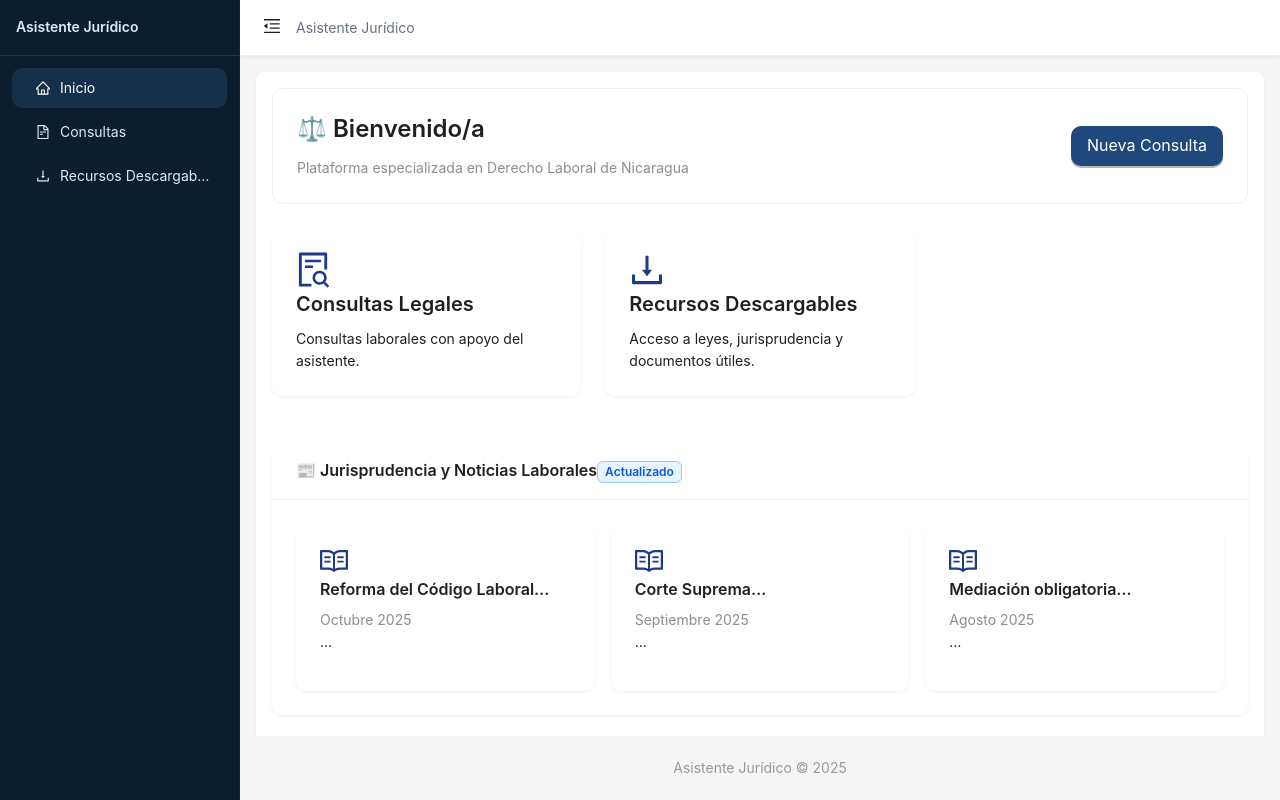
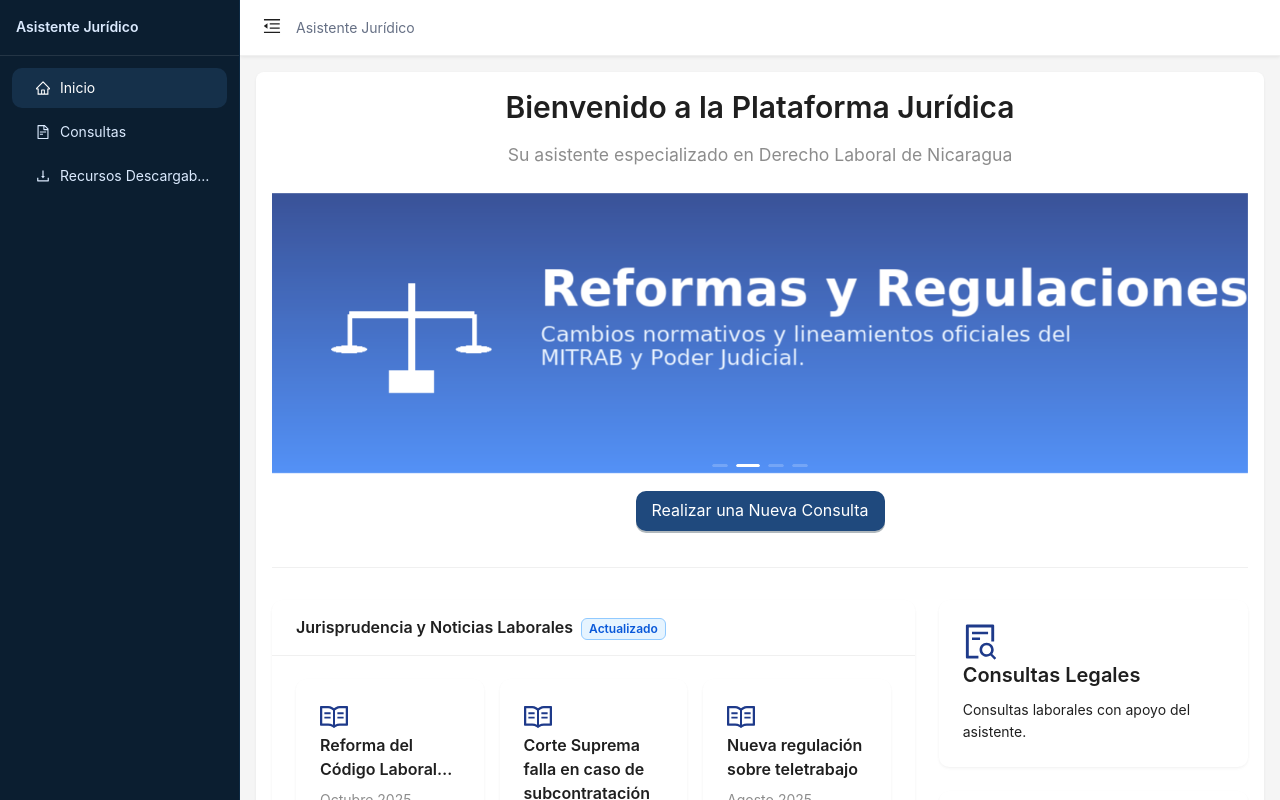
Before and after one commit to Dar29/AJED, a React (Vite) app: page / in a window 1280 px wide. Built offline with nearby package versions, Linux system fonts and the light colour scheme.

Commit message:
feat: implementacion de chat con asistente y cambios visuales

```diff
--- a/src/app/layout/AppLayout.tsx
+++ b/src/app/layout/AppLayout.tsx
@@ -66,15 +66,6 @@ export default function AppLayout() {
               <Outlet />
             </div>
           </Content>
-          <Footer
-            style={{
-              textAlign: "center",
-              color: "#999",
-              flexShrink: 0,
-            }}
-          >
-            Asistente Jurídico © {new Date().getFullYear()}
-          </Footer>
         </Layout>
       </Layout>
     </ConfigProvider>
--- a/src/features/consultas/ConsultasContainer.tsx
+++ b/src/features/consultas/ConsultasContainer.tsx
@@ -32,7 +32,9 @@ export default function ConsultasContainer() {
 
       {/* FILA PRINCIPAL: Form (izq) + Asistente/Chat (der) */}
       <Row gutter={[24, 24]} align="top">
-        <Col xs={24} md={14} lg={14}>
+        {/* IZQUIERDA: Formulario de Consulta */}
+        <Col xs={24} md={10} lg={10}>
+          <div style={{ display: "flex", flexDirection: "column", gap: 24 }}>
             <ConsultaForm
               form={form}
               onSubmit={(values) => {
@@ -40,25 +42,18 @@ export default function ConsultasContainer() {
                 ai.start(values); // dispara la IA (mock por ahora)
               }}
             />
+            {ai.result && <AIClarifyChat context={ai.result} />}
+          </div>
         </Col>
 
         {/* DERECHA: Asistente + Chat (apilados) */}
-        <Col xs={24} md={10} lg={10}>
-          <div
-            style={{
-              display: "flex",
-              flexDirection: "column",
-              gap: 24,
-            }}
-          >
+        <Col xs={24} md={14} lg={14}>
           <AIAnalysisPanel
             loading={ai.loading}
             error={ai.error}
             result={ai.result}
             onRegenerate={() => ai.start(form.getFieldsValue())}
           />
-            {ai.result && <AIClarifyChat context={ai.result} />}
-          </div>
         </Col>
       </Row>
     </Space>
--- a/src/features/consultas/components/AI-clarify-chat.tsx
+++ b/src/features/consultas/components/AI-clarify-chat.tsx
@@ -23,23 +23,36 @@ export default function AIClarifyChat({
   const [sending, setSending] = useState(false);
 
   const send = async () => {
-    if (!text.trim()) return;
+    if (!text.trim() || !context) return;
     const q = text.trim();
     setMsgs((prev) => [...prev, { role: "user", content: q }]);
     setText("");
     setSending(true);
 
-    // ⚠️ MOCK: luego llamas a tu endpoint /chat con {q, context}
-    await new Promise((r) => setTimeout(r, 800));
-    const a =
-      `Según la resolución propuesta: “${context?.resolucion.decision}”. ` +
-      `La base principal fue ${context?.jurisprudencia?.[0]?.nombre}. ` +
-      `Si necesitas impugnar, podemos preparar un escrito enfatizando ${context?.jurisprudencia?.[0]?.extracto?.slice(
-        0,
-        90
-      )}…`;
-    setMsgs((prev) => [...prev, { role: "assistant", content: a }]);
-    setSending(false);
+    try {
+      const response = await fetch("http://localhost:8000/api/chat", {
+        method: "POST",
+        headers: {
+          "Content-Type": "application/json",
+        },
+        body: JSON.stringify({
+          question: q,
+          context: context,
+        }),
+      });
+
+      if (!response.ok) {
+        throw new Error("Error al conectar con el asistente. Inténtalo de nuevo.");
+      }
+
+      const result = await response.json();
+      setMsgs((prev) => [...prev, { role: "assistant", content: result.answer }]);
+    } catch (error) {
+      const errorMsg = error instanceof Error ? error.message : "Error desconocido.";
+      setMsgs((prev) => [...prev, { role: "assistant", content: `Error: ${errorMsg}` }]);
+    } finally {
+      setSending(false);
+    }
   };
 
   return (
--- a/src/features/inicio/InicioContainer.tsx
+++ b/src/features/inicio/InicioContainer.tsx
@@ -1,40 +1,60 @@
-import { Space } from "antd";
+import { Row, Col, Space, Button, Divider } from "antd";
 import HeaderWelcome from "./components/header-welcome";
 import QuickActions from "./components/quick-actions";
 import NewsJurisprudencia from "./components/news-jurisprudencia";
 import { useNavigate } from "react-router-dom";
+import BannersCarrusel from "./components/banners-carrusel"; // Importar el carrusel
 
 export default function InicioContainer() {
   const noticias = [
     {
       titulo: "Reforma del Código Laboral…",
       fecha: "Octubre 2025",
-      resumen: "…",
+      resumen: "Análisis de las últimas modificaciones y su impacto.",
     },
-    { titulo: "Corte Suprema…", fecha: "Septiembre 2025", resumen: "…" },
-    { titulo: "Mediación obligatoria…", fecha: "Agosto 2025", resumen: "…" },
+    {
+      titulo: "Corte Suprema falla en caso de subcontratación",
+      fecha: "Septiembre 2025",
+      resumen: "Implicaciones para empleadores y trabajadores.",
+    },
+    {
+      titulo: "Nueva regulación sobre teletrabajo",
+      fecha: "Agosto 2025",
+      resumen: "Derechos y obligaciones en la modalidad a distancia.",
+    },
   ];
 
   const navigate = useNavigate();
 
-  // 3. Crear funciones de manejo de clics
   const handleLegalConsultsClick = () => {
-    // Redirecciona a la ruta '/consultas-legales'
     navigate("/consultas");
   };
 
   return (
-    <Space direction="vertical" size="large" className="w-full">
+    <Space direction="vertical" size="small" className="w-full">
       <HeaderWelcome
-        title="⚖️ Bienvenido/a"
-        subtitle="Plataforma especializada en Derecho Laboral de Nicaragua"
-        ctaLabel="Nueva Consulta"
-        onCta={() => {
-          handleLegalConsultsClick();
-        }}
+        title="Bienvenido a la Plataforma Jurídica"
+        subtitle="Su asistente especializado en Derecho Laboral de Nicaragua"
       />
-      <QuickActions /> {/* 3 tarjetas: Consultas, Usuarios, Ajustes */}
-      <NewsJurisprudencia noticias={noticias} /> {/* tarjetas de noticias */}
+
+      <BannersCarrusel />
+
+      <div style={{ textAlign: "center", margin: "4px 0" }}>
+        <Button type="primary" size="large" onClick={handleLegalConsultsClick}>
+          Realizar una Nueva Consulta
+        </Button>
+      </div>
+
+      <Divider />
+
+      <Row gutter={[24, 24]} align="start">
+        <Col xs={24} lg={16}>
+          <NewsJurisprudencia noticias={noticias} />
+        </Col>
+        <Col xs={24} lg={8}>
+          <QuickActions />
+        </Col>
+      </Row>
     </Space>
   );
 }
--- /dev/null
+++ b/src/features/inicio/components/banners-carrusel.tsx
@@ -0,0 +1,32 @@
+// src/features/inicio/components/banners-carrusel.tsx
+import { Carousel, Image } from "antd"; // Import Typography
+import banner1 from "@/features/inicio/assets/banner_01.png";
+import banner2 from "@/features/inicio/assets/banner_02.png";
+import banner3 from "@/features/inicio/assets/banner_03.png";
+import banner4 from "@/features/inicio/assets/banner_04.png";
+
+const banners = [banner1, banner2, banner3, banner4];
+
+export default function BannersCarrusel() {
+  return (
+    <Carousel
+      autoplay
+      autoplaySpeed={3000}
+      dotPosition="bottom"
+      effect="fade"
+      className="shadow-lg rounded-lg overflow-hidden mb-6"
+      style={{ maxWidth: "1000px", margin: "0 auto" }}
+    >
+      {banners.map((banner, index) => (
+        <div key={index}>
+          <Image
+            src={banner}
+            alt={`Banner ${index + 1}`}
+            preview={false}
+            style={{ width: "100%", height: "280px", objectFit: "cover" }}
+          />
+        </div>
+      ))}
+    </Carousel>
+  );
+}
--- a/src/features/inicio/components/header-welcome.tsx
+++ b/src/features/inicio/components/header-welcome.tsx
@@ -1,33 +1,22 @@
-// src/features/inicio/components/HeaderWelcome.tsx
-import { Card, Row, Col, Typography, Button } from "antd";
+// src/features/inicio/components/header-welcome.tsx
+import { Typography } from "antd";
 const { Title, Text } = Typography;
 
 export default function HeaderWelcome({
   title,
   subtitle,
-  ctaLabel,
-  onCta,
 }: {
   title: string;
   subtitle: string;
-  ctaLabel: string;
-  onCta: () => void;
 }) {
   return (
-    <Card className="mb-0 bg-white shadow-sm border border-gray-200">
-      <Row align="middle" justify="space-between">
-        <Col>
-          <Title level={3} className="text-blue-800 mb-0">
-            {title}
-          </Title>
-          <Text type="secondary">{subtitle}</Text>
-        </Col>
-        <Col>
-          <Button type="primary" size="large" onClick={onCta}>
-            {ctaLabel}
-          </Button>
-        </Col>
-      </Row>
-    </Card>
+    <div style={{ textAlign: "center", marginBottom: "16px" }}>
+      <Title level={2} className="text-blue-900 mb-1">
+        {title}
+      </Title>
+      <Text type="secondary" style={{ fontSize: "1.1rem" }}>
+        {subtitle}
+      </Text>
+    </div>
   );
 }
--- a/src/features/inicio/components/news-jurisprudencia.tsx
+++ b/src/features/inicio/components/news-jurisprudencia.tsx
@@ -12,8 +12,8 @@ export default function NewsJurisprudencia({
     <Card
       title={
         <div className="flex justify-between items-center">
-          <span className="text-blue-800 font-semibold">
-            📰 Jurisprudencia y Noticias Laborales
+          <span className="text-blue-800 font-semibold" style={{ marginRight: '8px' }}>
+            Jurisprudencia y Noticias Laborales
           </span>
           <Tag color="blue">Actualizado</Tag>
         </div>
--- a/src/features/inicio/components/quick-actions.tsx
+++ b/src/features/inicio/components/quick-actions.tsx
@@ -1,5 +1,5 @@
 // src/features/inicio/components/QuickActions.tsx
-import { Row, Col, Card, Typography } from "antd";
+import { Space, Card, Typography } from "antd";
 import { DownloadOutlined, FileSearchOutlined } from "@ant-design/icons";
 // 1. Importar useNavigate de React Router
 import { useNavigate } from "react-router-dom";
@@ -22,36 +22,36 @@ export default function QuickActions() {
   };
 
   return (
-    <Row gutter={[24, 24]}>
+    <Space direction="vertical" size="large" className="w-full">
       {/* Tarjeta de Consultas Legales */}
-      <Col xs={24} sm={12} md={8}>
       <Card
         hoverable
         bordered={false}
-          className="shadow text-center p-3"
+        className="shadow text-center p-3 w-full"
         // 4. Agregar el evento onClick y la función
         onClick={handleLegalConsultsClick}
       >
         <FileSearchOutlined style={{ fontSize: 36, color: "#1E3A8A" }} />
-          <Title level={4}>Consultas Legales</Title>
+        <Title level={4} className="mt-2">
+          Consultas Legales
+        </Title>
         <Text>Consultas laborales con apoyo del asistente.</Text>
       </Card>
-      </Col>
 
       {/* Tarjeta de Recursos Descargables */}
-      <Col xs={24} sm={12} md={8}>
       <Card
         hoverable
         bordered={false}
-          className="shadow text-center p-3"
+        className="shadow text-center p-3 w-full"
         // 4. Agregar el evento onClick y la función
         onClick={handleResourcesClick}
       >
         <DownloadOutlined style={{ fontSize: 36, color: "#1E3A8A" }} />
-          <Title level={4}>Recursos Descargables</Title>
+        <Title level={4} className="mt-2">
+          Recursos Descargables
+        </Title>
         <Text>Acceso a leyes, jurisprudencia y documentos útiles.</Text>
       </Card>
-      </Col>
-    </Row>
+    </Space>
   );
 }
```
Also changed, not shown: 1 other file (tests, documents, lock files or other folders). Lines whose indentation alone changed are shown as unchanged.
